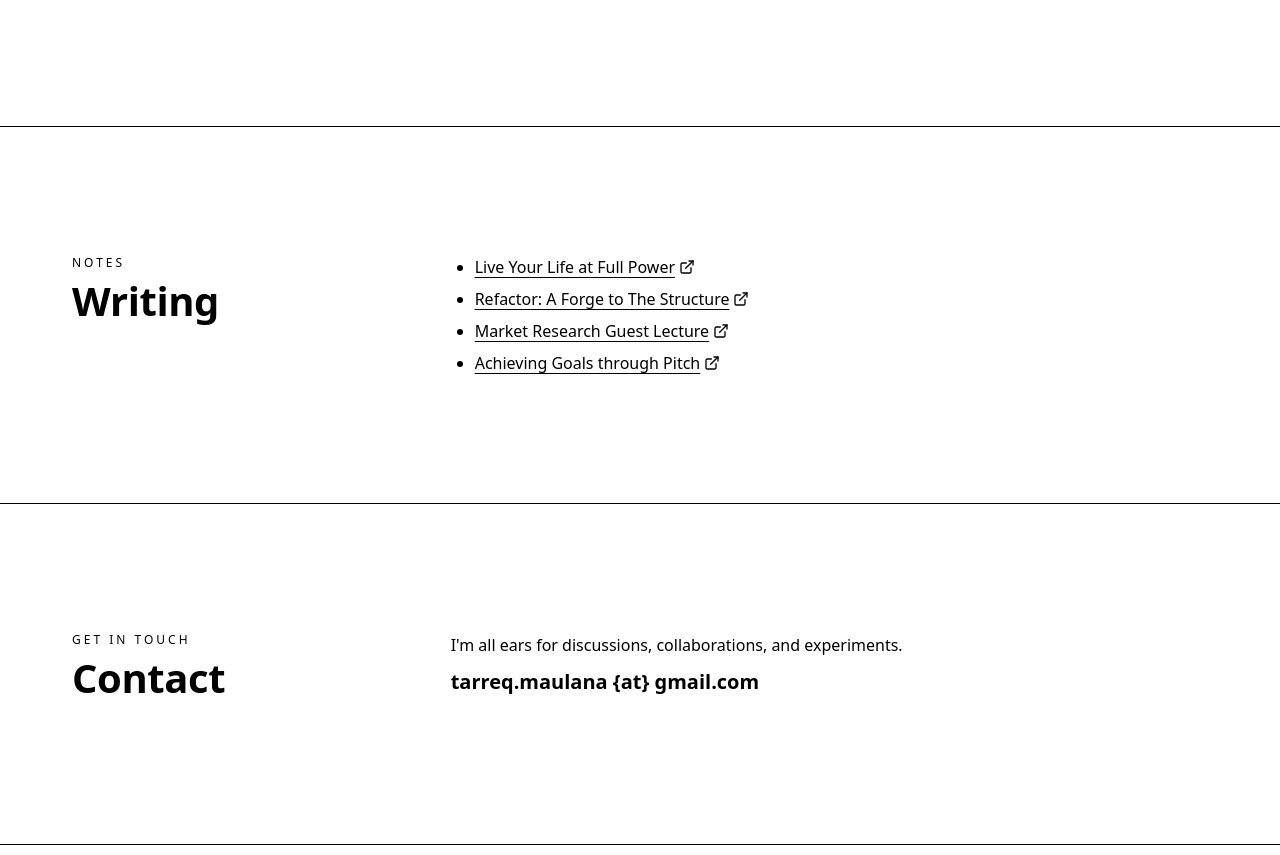
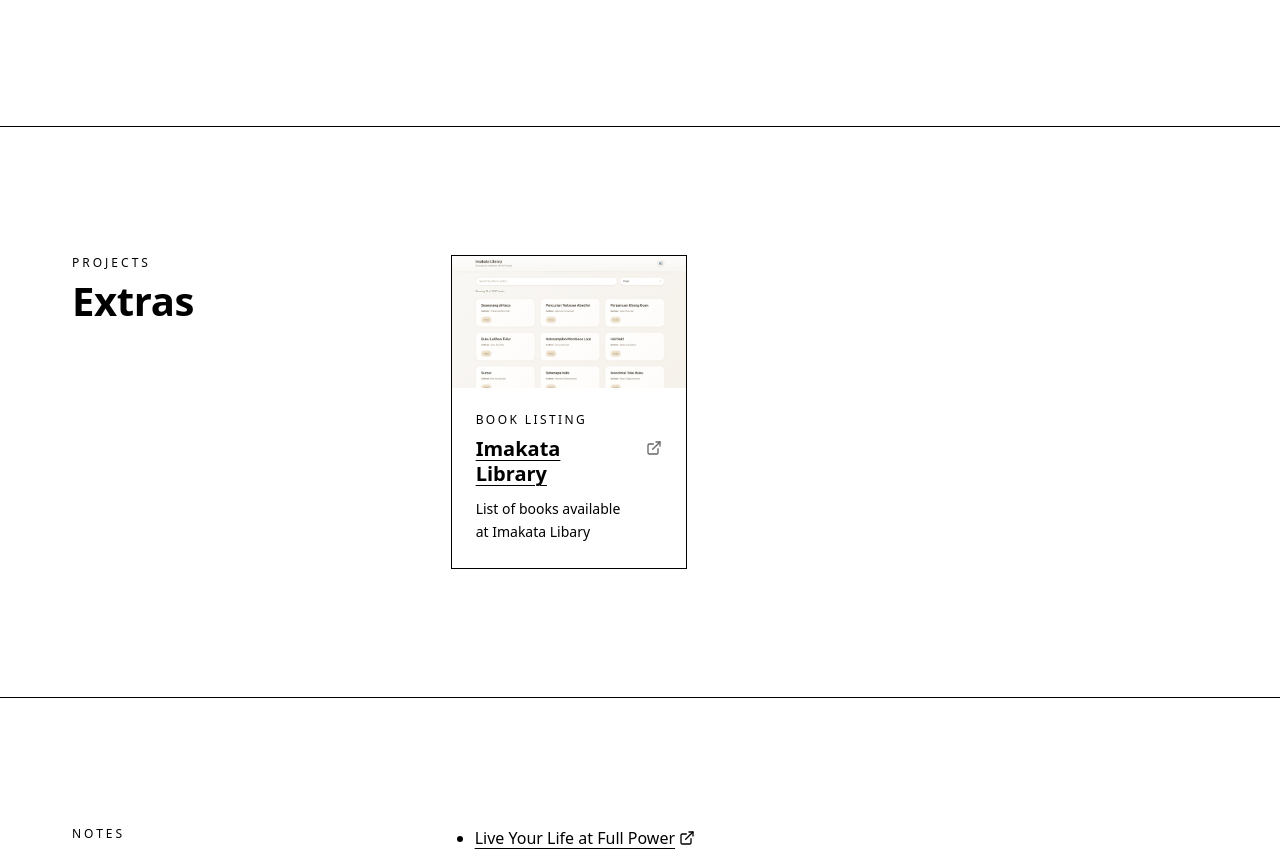
Before and after one commit to mrtrq/presence, a Next.js app: page / in a window 1280 px wide. Shown: the part 1473-2328 px from the top of the page. Built offline with nearby package versions, Linux system fonts and the light colour scheme.

Commit message:
new section to showcase projects

```diff
--- /dev/null
+++ b/app/components/WebsiteCard.tsx
@@ -0,0 +1,64 @@
+"use client";
+import { ExternalLink } from "lucide-react";
+import Image from "next/image";
+
+/**
+ * WebsiteCard - A card component for displaying websites
+ * - Direct link to website (no modal)
+ * - Optional preview image/screenshot
+ * - Similar design tone to NewProjectCard but tailored for websites
+ * - Clean, minimal styling matching the overall site aesthetic
+ */
+export function WebsiteCard({
+  topic,
+  title,
+  desc,
+  href,
+  image,
+  imageAlt,
+}: {
+  topic: string;
+  title: string;
+  desc?: string;
+  href: string;
+  /** Optional preview image/screenshot of the website */
+  image?: string;
+  imageAlt?: string;
+}) {
+  return (
+    <a
+      href={href}
+      target="_blank"
+      rel="noopener noreferrer"
+      style={{ textDecoration: "none" }}
+      className="group block border border-[--color-fg] overflow-hidden hover:bg-black hover:text-white hover:-translate-y-[2px] focus-visible:outline focus-visible:outline-black transition-all duration-200"
+    >
+      {/* Optional preview image */}
+      {image && (
+        <div className="relative w-full aspect-video overflow-hidden bg-neutral-100">
+          <Image
+            src={image}
+            alt={imageAlt || title}
+            width={800}
+            height={450}
+            className="w-full h-full object-cover group-hover:opacity-80 transition-opacity"
+          />
+        </div>
+      )}
+
+      {/* Content */}
+      <div className="p-6">
+        <div className="uppercase text-xs tracking-[0.2em] mb-2">{topic}</div>
+        <div className="flex items-start justify-between gap-3">
+          <h3 className="mb-1 underline underline-offset-4 decoration-1 group-hover:decoration-white flex-1">
+            {title}
+          </h3>
+          <ExternalLink className="h-4 w-4 shrink-0 mt-1 opacity-60 group-hover:opacity-100 transition-opacity" />
+        </div>
+        {desc && (
+          <p className="text-sm text-balance mt-2 leading-relaxed">{desc}</p>
+        )}
+      </div>
+    </a>
+  );
+}
--- a/app/page.tsx
+++ b/app/page.tsx
@@ -3,6 +3,7 @@ import { Section } from "./components/Section";
 import { ProjectCard } from "./components/ProjectCard";
 import { NewProjectCard } from "./components/NewProjectCard";
 import { ExternalLink } from "lucide-react";
+import { WebsiteCard } from "./components/WebsiteCard";
 
 
 export default function Page() {
@@ -16,7 +17,7 @@ export default function Page() {
               Navigating Through
             </h1>
             <p className="max-w-[60ch] text-lg text-[--color-muted] mb-8 text-left">
-               My name is Muhammad Tarreq. I studied at Universitas Indonesia, majoring in computer science 💻. I believe that challenges should be translated into possibilities.
+               My name is Muhammad Tarreq. I have graduated from Universitas Indonesia, majoring in computer science 💻. I believe that challenges should be translated into possibilities.
             </p>
             <div className="flex gap-4">
               <a className="btn" href="#projects">View Works</a>
@@ -53,6 +54,13 @@ export default function Page() {
         </div>
       </Section>
 
+      {/* Extras */}
+      <Section id="projects" title="Extras" kicker="Projects">
+        <div className="grid md:grid-cols-3 gap-6">
+          {/* Book Listing Imakata */}
+          <WebsiteCard topic="Book Listing" title="Imakata Library" desc="List of books available at Imakata Libary" href="https://imakata.netlify.app/" image="/imakata.jpg" imageAlt="Website screenshot"></WebsiteCard>
+        </div>
+      </Section>
 
       {/* Writing */}
       <Section id="writing" title="Writing" kicker="Notes">
```
Also changed, not shown: public/imakata.jpg (added).
